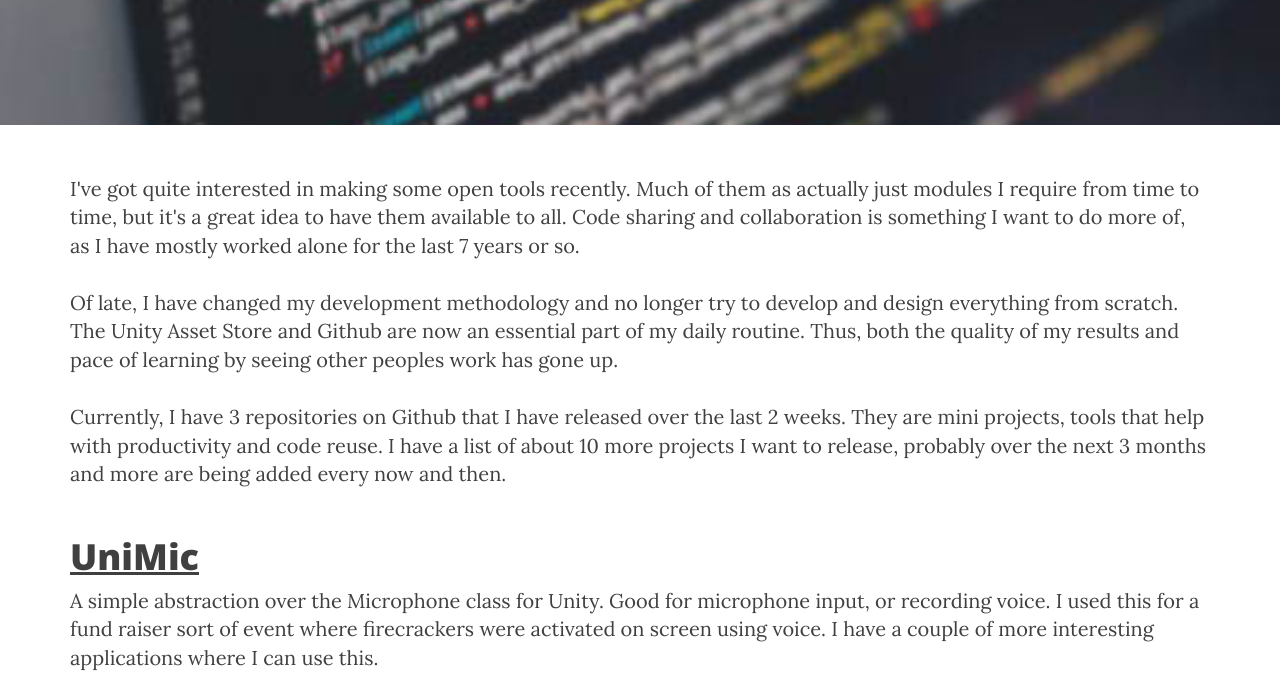
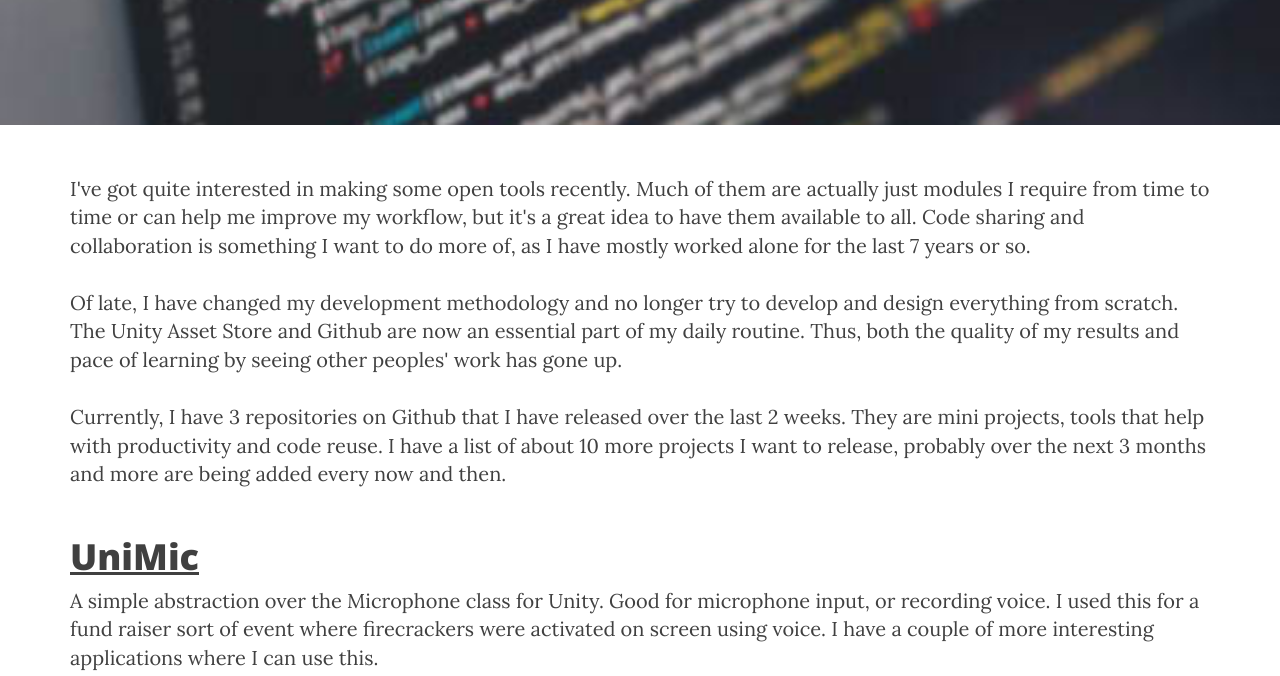
Before and after one commit to adrenak/adrenak.github.io, a plain HTML site: page blog/open-source-pack-1/page.html in a window 1280 px wide. Shown: the part 276-952 px from the top of the page. Drawn offline with nearby package versions, Linux system fonts and the light colour scheme.

Commit message:
OS pack 1 edit

```diff
--- a/blog/open-source-pack-1/page.html
+++ b/blog/open-source-pack-1/page.html
@@ -82,9 +82,9 @@
 
     <!-- MAIN CONTENT -->
     <div class="container">
-        I've got quite interested in making some open tools recently. Much of them as actually just modules I require from time to time, but it's a great idea to have them available to all. Code sharing and collaboration is something I want to do more of, as I have mostly  worked alone for the last 7 years or so.
+        I've got quite interested in making some open tools recently. Much of them are actually just modules I require from time to time or can help me improve my workflow, but it's a great idea to have them available to all. Code sharing and collaboration is something I want to do more of, as I have mostly  worked alone for the last 7 years or so.
         <BR><BR>
-        Of late, I have changed my development methodology and no longer try to develop and design everything from scratch. The Unity Asset Store and Github are now an essential part of my daily routine. Thus, both the quality of my results and pace of learning by seeing other peoples work has gone up.
+        Of late, I have changed my development methodology and no longer try to develop and design everything from scratch. The Unity Asset Store and Github are now an essential part of my daily routine. Thus, both the quality of my results and pace of learning by seeing other peoples' work has gone up.
         <BR><BR>
         Currently, I have 3 repositories on Github that I have released over the last 2 weeks. They are mini projects, tools that help with productivity and code reuse. I have a list of about 10 more projects I want to release, probably over the next 3 months and more are being added every now and then.
         <BR><BR>
```
